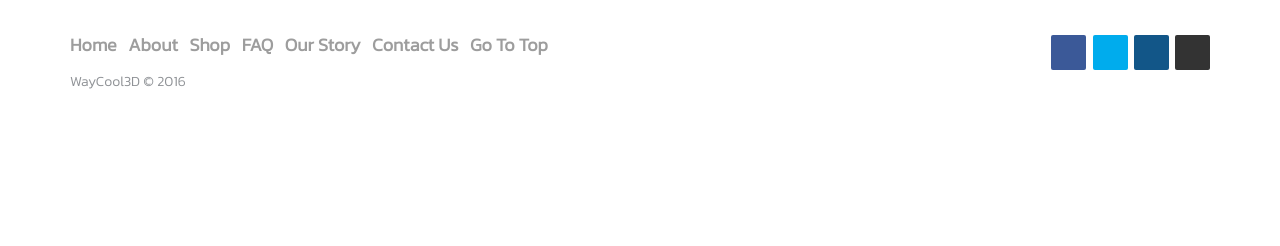
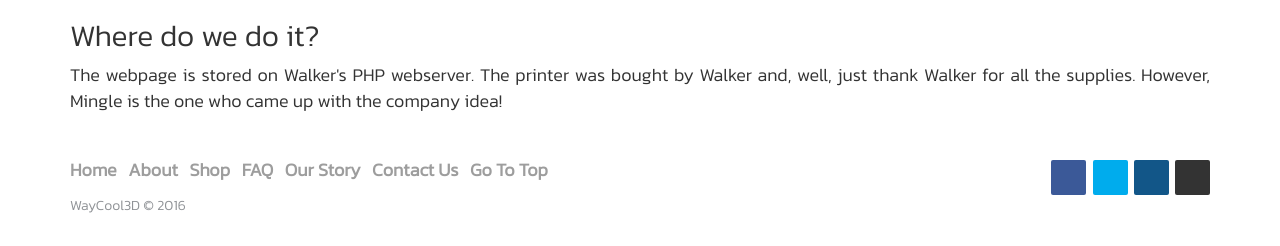
Before and after one commit to minglethepringle/waycool3d, a PHP site: page /about in a window 1280 px wide. Shown: the part 971-1217 px from the top of the page. Before the commit the page ends 1093 px from the top, so only its background shows below. Run offline with PHP 8.4, Linux system fonts and the light colour scheme.

Commit message:
Added the where in about.php

```diff
--- a/pages/about.php
+++ b/pages/about.php
@@ -32,3 +32,10 @@
 		<img src="/img/cube_printr" alt="3D printer">
 	  </div>
 	</div>
+	<a id="where"></a>
+	<div class="row">
+	   <div class="col-lg-12">
+		<h2>Where do we do it?</h2>
+		<p>The webpage is stored on Walker's PHP webserver. The printer was bought by Walker and, well, just thank Walker for all the supplies. However, Mingle is the one who came up with the company idea!</p>
+	  </div>
+	</div>
```
